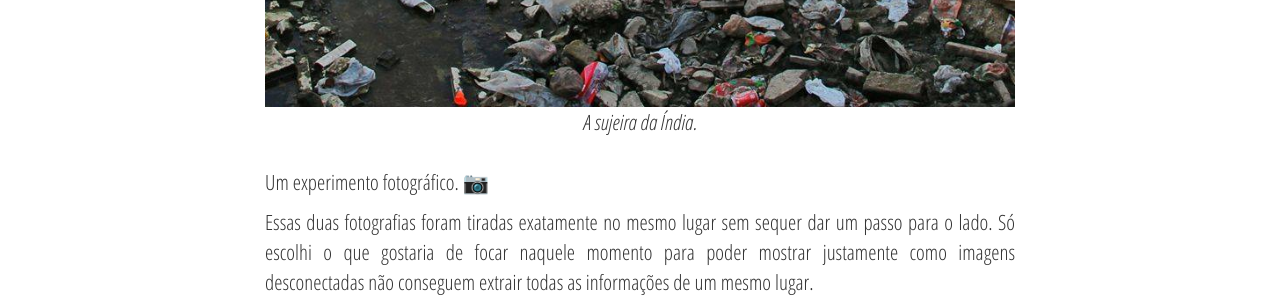
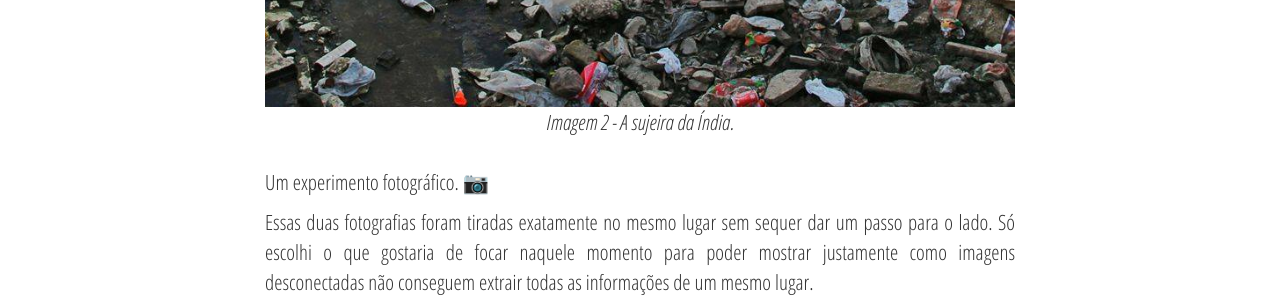
Before and after one commit to amandaferrari/project-grace-marguerite, a Jekyll site: the page built from _posts/2017-02-23-experimento-foto.md, in a window 1280 px wide and 900 px high, scrolled down 2238 px. Shown: the part 152-452 px from the top of the window. Built offline with Jekyll 4.4.1, drawn with Linux system fonts in a browser that asks for light colours; nearby versions of some CDN libraries; emoji names are drawn with the system emoji font; some web fonts are replaced; comment, search, counter and statistics services are not loaded.

Commit message:
Update 2017-02-23-experimento-foto.md

```diff
--- a/_posts/2017-02-23-experimento-foto.md
+++ b/_posts/2017-02-23-experimento-foto.md
@@ -13,7 +13,7 @@ comments: true
 
 ![Imagem 1 - As belezas da Índia]({{site.baseurl}}/assets/images/photos/posts/ricojaipur.jpg)*Imagem 1 - As belezas da Índia*
 
-![Imagem 2 - A sujeira da Índia]({{site.baseurl}}/assets/images/photos/posts/pobrejaipur.jpg)*A sujeira da Índia.*
+![Imagem 2 - A sujeira da Índia]({{site.baseurl}}/assets/images/photos/posts/pobrejaipur.jpg)*Imagem 2 - A sujeira da Índia.*
 
 
 Um experimento fotográfico. :camera:
```
